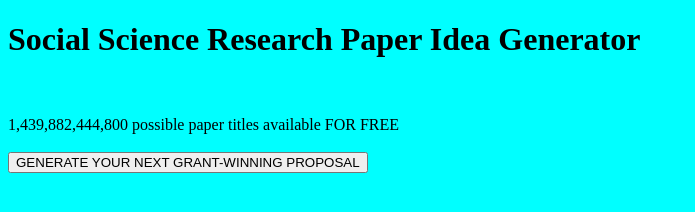
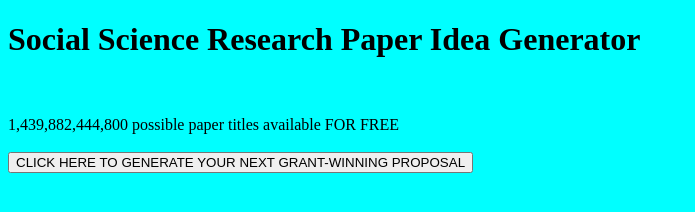
Before and after one commit to leemager/leemager.github.io, a plain HTML site: page index.html in a window 1280 px wide. Shown: the whole page, without its empty margins (0-695 px from the left). Drawn offline with Linux system fonts and the light colour scheme.

Commit message:
Update index.html

```diff
--- a/index.html
+++ b/index.html
@@ -10,7 +10,7 @@
 	<br><br>
 	1,439,882,444,800 possible paper titles available FOR FREE
 	<br><br>
-	<button onclick="newPaper()">GENERATE YOUR NEXT GRANT-WINNING PROPOSAL</button>
+	<button onclick="newPaper()">CLICK HERE TO GENERATE YOUR NEXT GRANT-WINNING PROPOSAL</button>
 	<br><br><br>
 	<div id="paperDisplay">
 
```
